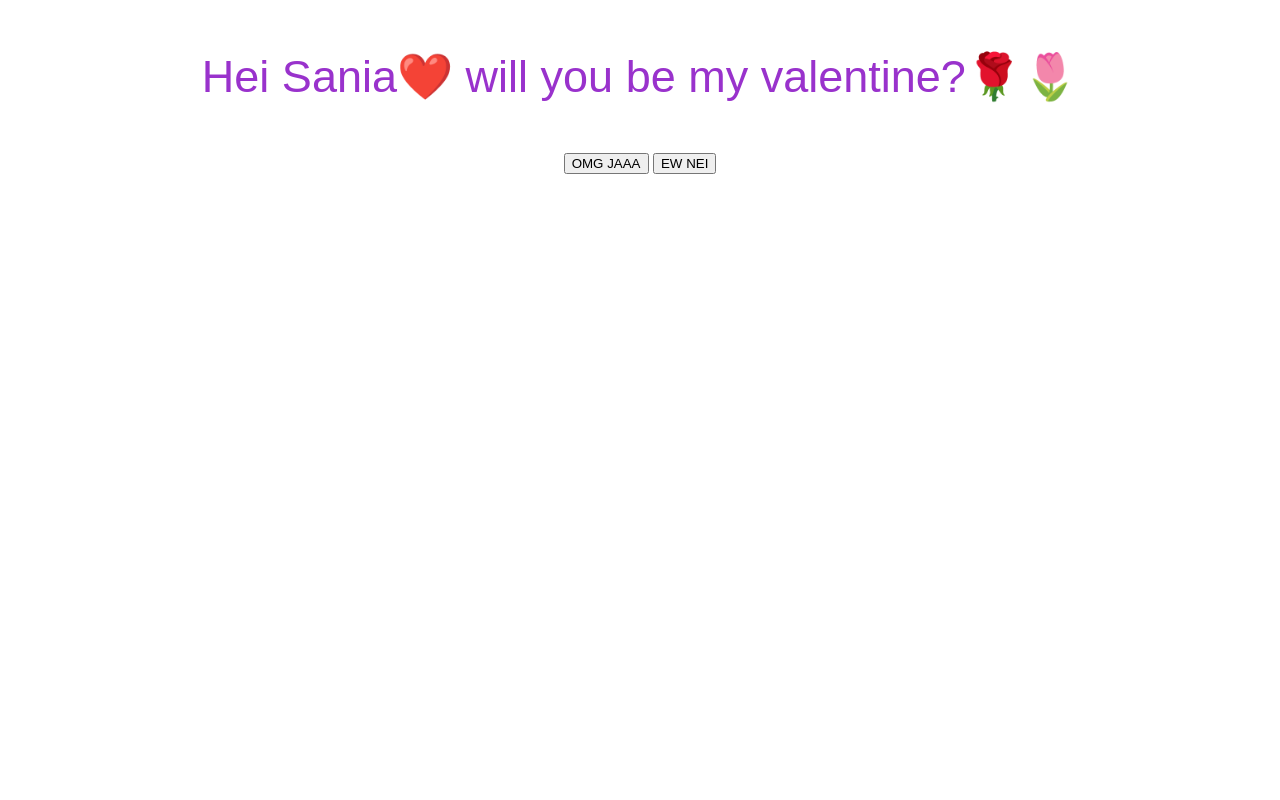
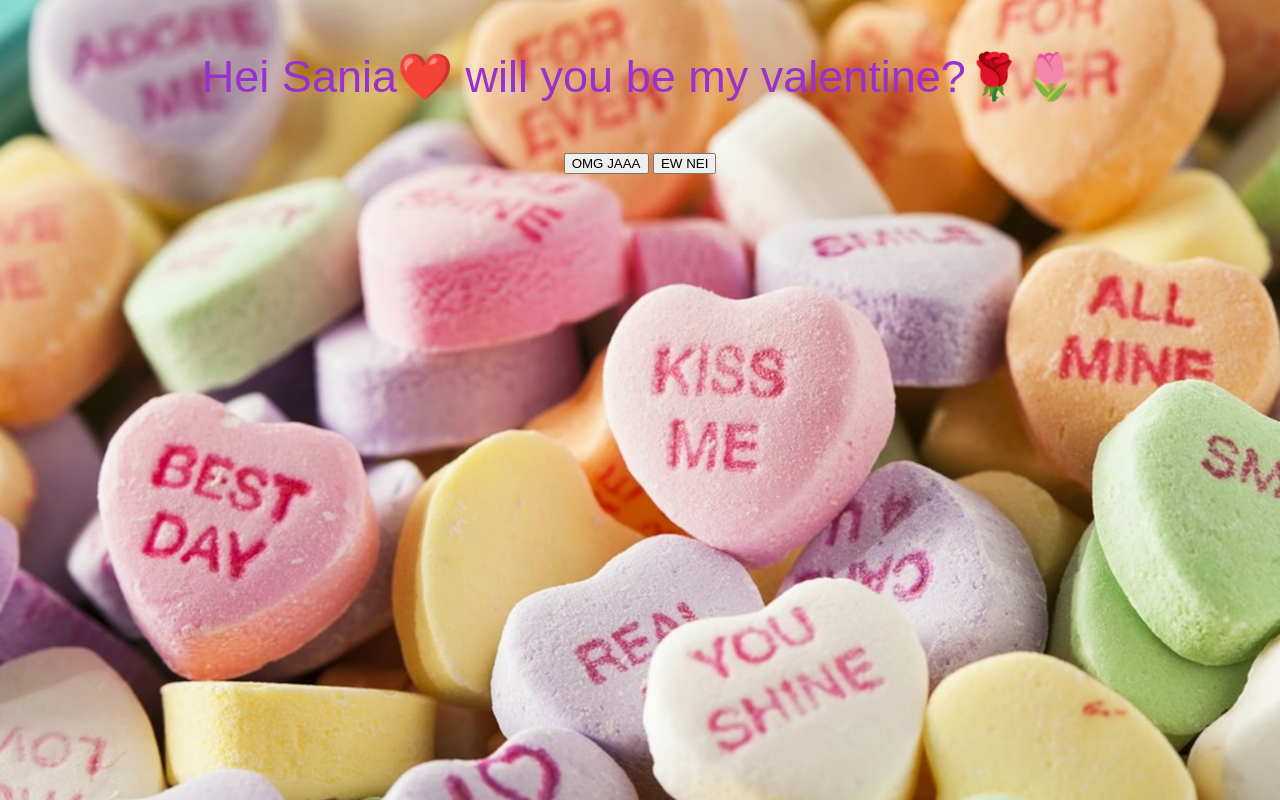
Before and after one commit to Rahemb/valentine-webpage, a plain HTML site: page index.html in a window 1280 px wide. Drawn offline with Linux system fonts and the light colour scheme.

Commit message:
Update index.html
Image

```diff
--- a/index.html
+++ b/index.html
@@ -6,7 +6,7 @@
   <title>Til: Sania</title>
   <style>
     body {
-      background-image: url("background-image/background-image.jpg"); /* Velg bakgrunnsbilde */
+      background-image: url("background-image.jpg"); /* Velg bakgrunnsbilde */
       background-size: cover;
       text-align: center;
       font-family: 'Arial', sans-serif;
```
